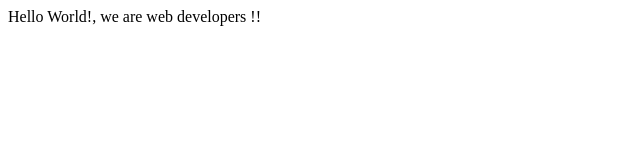
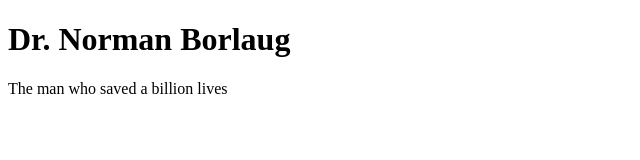
Before and after one commit to YOHANNES-cmd/microverse-with-john, a plain HTML site: page index.html in a window 1280 px wide. Shown: the whole page, without its empty margins (0-640 px from the left). Drawn offline with Linux system fonts and the light colour scheme.

Commit message:
added on index.html

```diff
--- a/index.html
+++ b/index.html
@@ -7,20 +7,13 @@
    </head>
 
    <body>
-      Hello World!, we are web developers !!
+      <main id="main">
+         <div class="title">
+            <h1>Dr. Norman Borlaug</h1>
+            <p>The man who saved a billion lives</p>
+         </div>
+      </main>
 
-      <!--
-
-    Hello Camper!
-
-    For now, the test suite only works in Chrome!
-    Please read the README below in the JS Editor before beginning.
-    Feel free to delete this message once you have read it.
-    Good luck and Happy Coding!
-
-    - The freeCodeCamp Team
-
-    -->
       <script src="js/index.js"></script>
    </body>
 </html>
```
